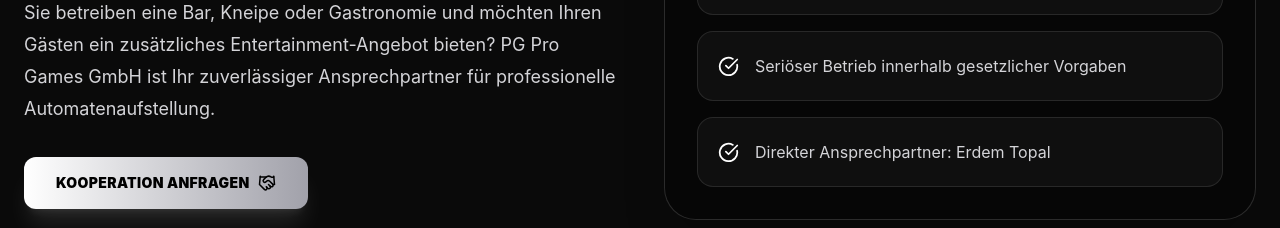
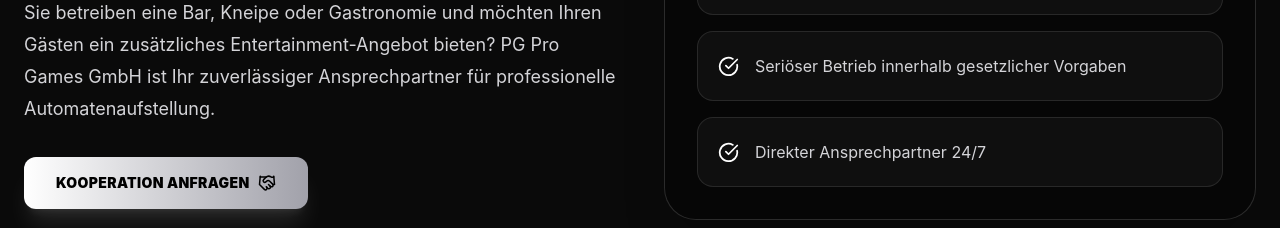
Before and after one commit to ErdemTopalVegas/pgprogames-website, a React (Vite) app: page / in a window 1280 px wide. Shown: the part 3080-3308 px from the top of the page. Built offline with nearby package versions, Linux system fonts and the light colour scheme.

Commit message:
Update Website.jsx

```diff
--- a/src/Website.jsx
+++ b/src/Website.jsx
@@ -211,7 +211,7 @@
                 "Aufstellung in Bars, Kneipen und Gastronomiebetrieben",
                 "Persönliche Betreuung und klare Absprachen",
                 "Seriöser Betrieb innerhalb gesetzlicher Vorgaben",
-                "Direkter Ansprechpartner: Erdem Topal",
+                "Direkter Ansprechpartner 24/7",
               ].map((item) => (
                 <div key={item} className="flex gap-4 rounded-2xl border border-white/10 bg-white/[0.04] p-5">
                   <CheckCircle className="mt-1 shrink-0 text-white" size={21} />
```
